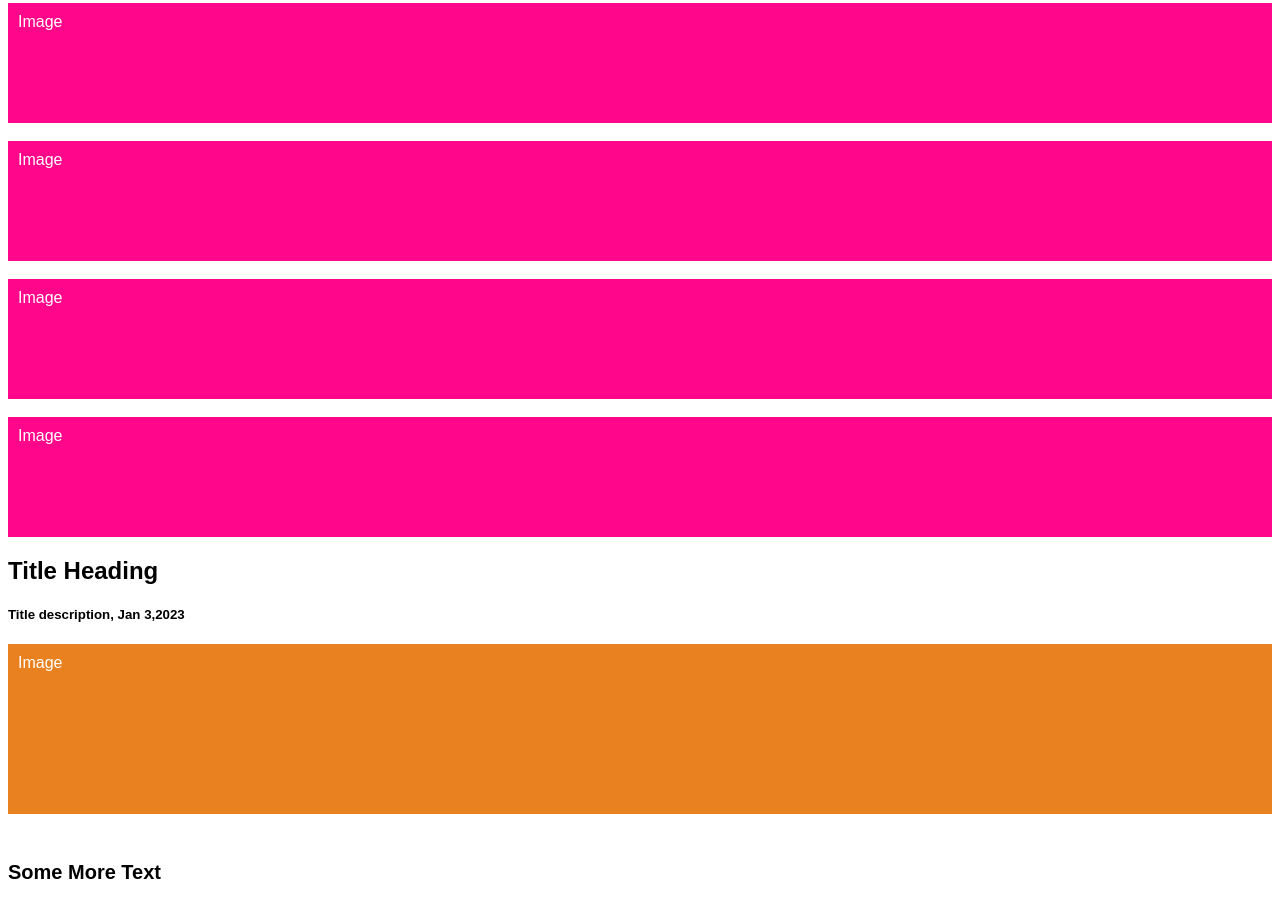
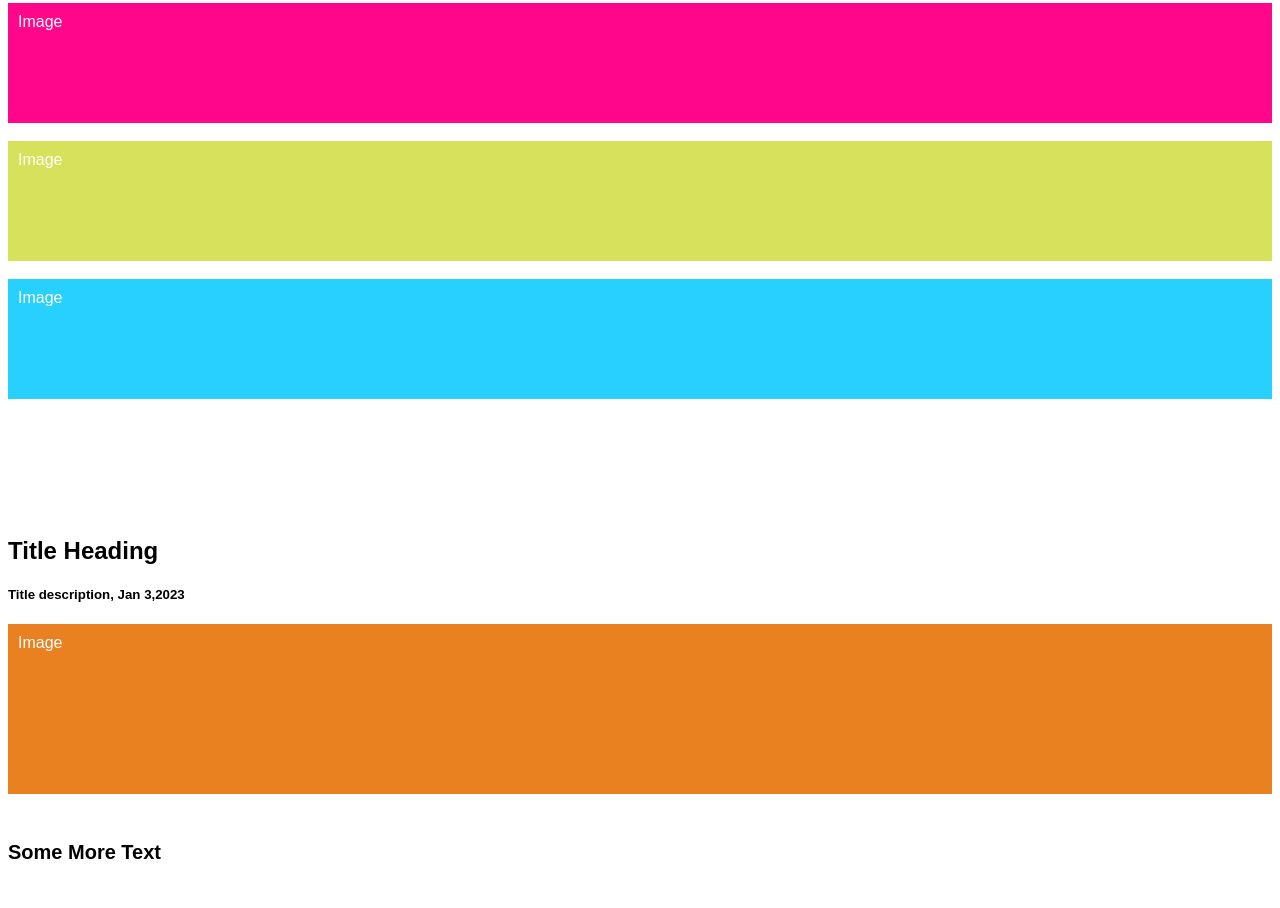
Before and after one commit to saiduli066/my-first-repo, a plain HTML site: page w3-1st-website/index.html in a window 1280 px wide. Shown: the part 955-1863 px from the top of the page. Drawn offline with Linux system fonts and the light colour scheme.

Commit message:
colorized

```diff
--- a/w3-1st-website/index.html
+++ b/w3-1st-website/index.html
@@ -31,11 +31,11 @@
       <h4>More Text</h4>
       <p>Lorem ipsum dolor sit amet consectetur, adipisicing elit. Facilis amet voluptatum doloribus commodi quos minus mollitia rerum sunt beatae laudantium!</p>
 
-      <div class="fakeimg" style="height: 100px; color: white;">Image</div>
+      <div class="fakeimg1" style="height: 100px; color: white;">Image</div>
     <br>
-      <div class="fakeimg" style="height: 100px; color: white;">Image</div><br>
-      <div class="fakeimg" style="height: 100px; color: white;">Image</div><br>
-      <div class="fakeimg" style="height: 100px; color: white;">Image</div>
+      <div class="fakeimg2" style="height: 100px; color: white;">Image</div><br>
+      <div class="fakeimg3" style="height: 100px; color: white;">Image</div><br>
+      <div class="fakeimg4" style="height: 100px; color: white;">Image</div>
 
 
      </div>
--- a/w3-1st-website/style.css
+++ b/w3-1st-website/style.css
@@ -53,8 +53,22 @@ p{
 .side h4{
 font-size: medium;
 }
-.fakeimg{
+.fakeimg1{
   background-color: rgb(255, 6, 139);
+  padding: 10px;
+  font-family: arial;
+  font-weight: medium;
+}
+
+.fakeimg2{
+  background-color: rgb(216, 225, 92);
+  padding: 10px;
+  font-family: arial;
+  font-weight: medium;
+}
+
+.fakeimg3{
+  background-color: rgba(6, 201, 255, 0.863);
   padding: 10px;
   font-family: arial;
   font-weight: medium;
```
